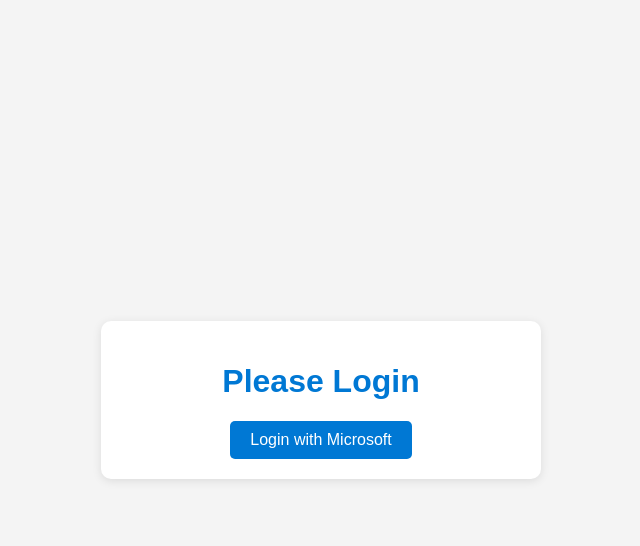
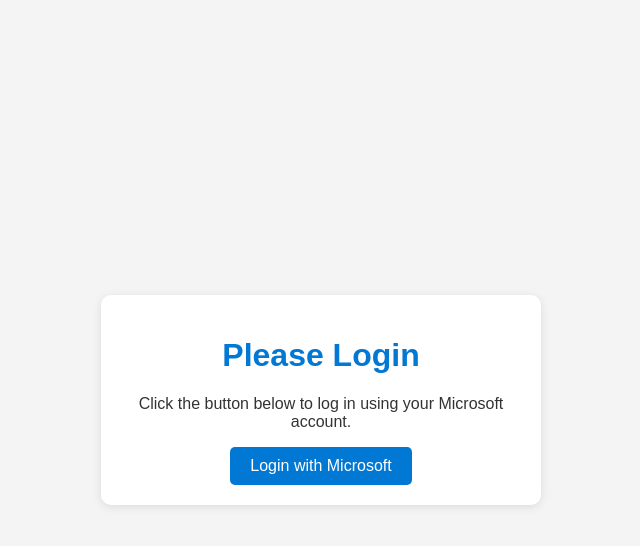
Before and after one commit to SujalSahu07/Azure-AD-WebApp, a Flask app: template templates/login.html in a window 1280 px wide. Shown: the top 546 px of the page, without its empty margins (319-959 px from the left). Run offline with Flask 3, Linux system fonts and the light colour scheme; the template is opened without the code that fills it: most values are stand-ins (such as "Sample title", 1, 10 or a date in 2020).

Commit message:
Update login.html

```diff
--- a/templates/login.html
+++ b/templates/login.html
@@ -9,6 +9,7 @@
 <body>
     <div class="login-container">
         <h1>Please Login</h1>
+        <p>Click the button below to log in using your Microsoft account.</p>
         <a href="{{ login_url }}">Login with Microsoft</a>
     </div>
 </body>
```
